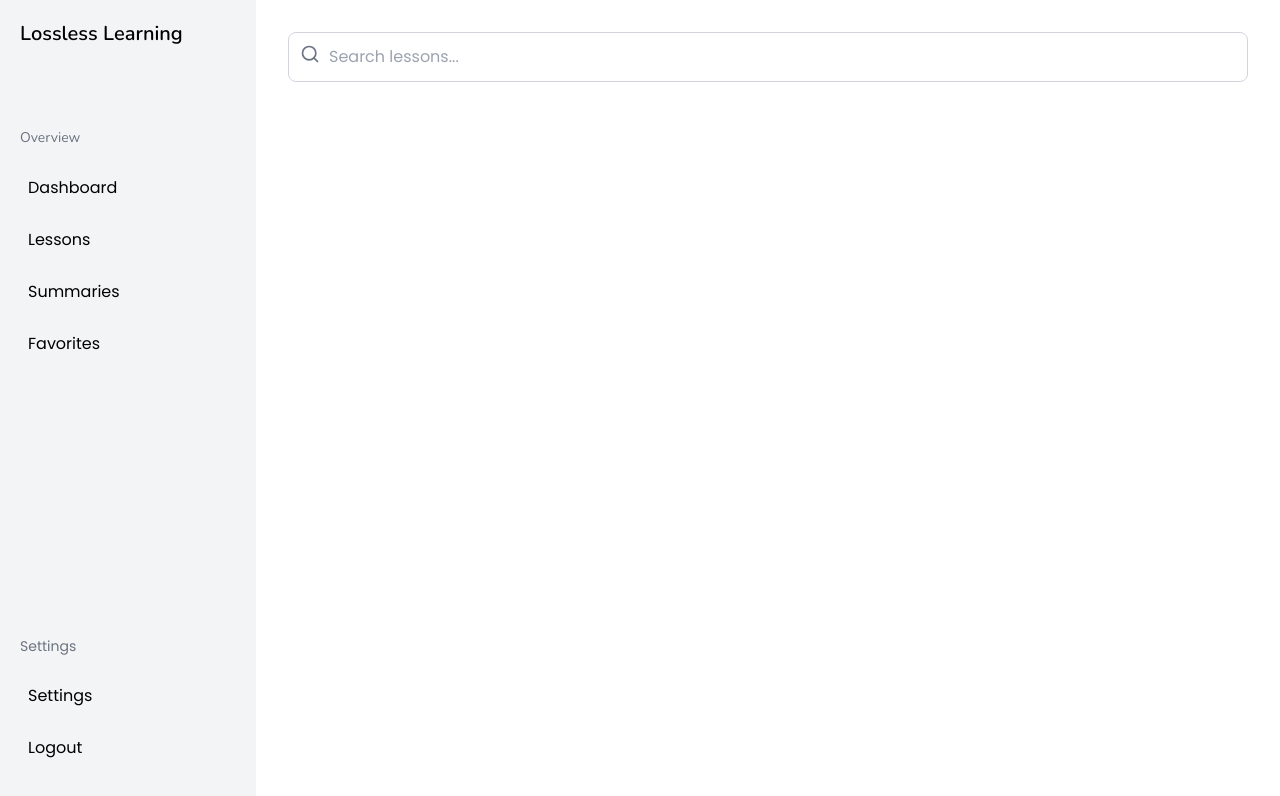
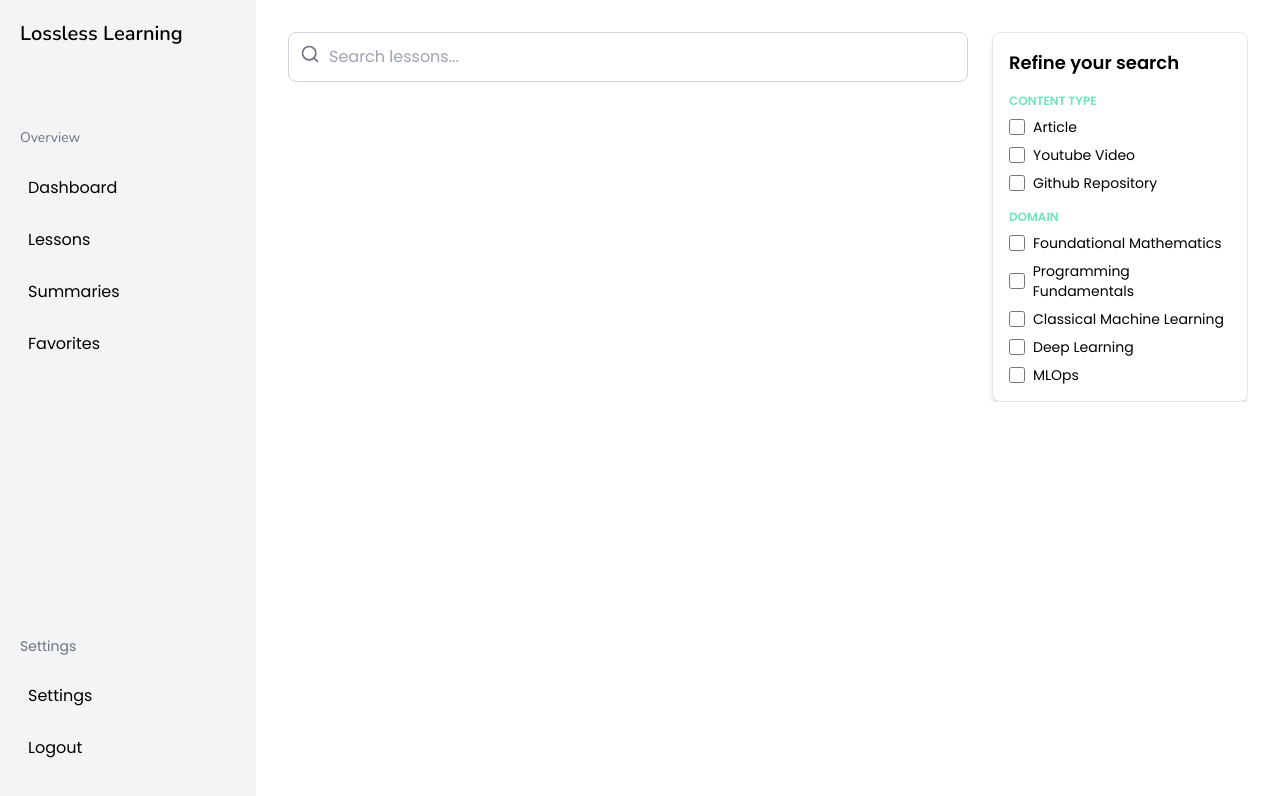
Before and after one commit to AnirudhKakati/lossless-learning, a React (Vite) app in the folder react-app/: page /summary in a window 1280 px wide. Shown: the top 796 px of the page. Built offline with nearby package versions, Linux system fonts and the light colour scheme.

Commit message:
Fix Search Filter Component

```diff
--- a/react-app/src/components/SearchFilter.jsx
+++ b/react-app/src/components/SearchFilter.jsx
@@ -1,36 +1,35 @@
 export default function SearchFilter() {
     return (
-      <div className="w-64 p-4 border rounded-lg shadow-md bg-white">
-
+        <div className="w-64 p-4 border rounded-lg shadow-md bg-white h-fit">
         <h2 className="text-lg font-bold">Refine your search</h2>
-
-
         <div className="mt-4">
-          <h3 className="text-xs font-semibold text-gray-500 uppercase">
-            Content Type
-          </h3>
+          <h3 className="text-xs font-semibold text-emerald-300 uppercase">Content Type</h3>
           <ul className="mt-2 space-y-2">
-            {["Article", "Youtube Video", "Github Repository"].map(
-              (item, index) => (
-                <li key={index} className="flex items-center">
-                  <input type="checkbox" id={item} className="w-4 h-4 mr-2" />
-                  <label htmlFor={item} className="text-sm">{item}</label>
-                </li>
-              )
-            )}
+            {["Article", "Youtube Video", "Github Repository"].map((item, index) => (
+              <li key={index} className="flex items-center">
+                <input type="checkbox" id={item} className="w-4 h-4 mr-2" />
+                <label htmlFor={item} className="text-sm">
+                  {item}
+                </label>
+              </li>
+            ))}
           </ul>
         </div>
-
-
         <div className="mt-4">
-          <h3 className="text-xs font-semibold text-gray-500 uppercase">Domain</h3>
+          <h3 className="text-xs font-semibold text-emerald-300 uppercase">Domain</h3>
           <ul className="mt-2 space-y-2">
             {[
-
+              "Foundational Mathematics",
+              "Programming Fundamentals",
+              "Classical Machine Learning",
+              "Deep Learning",
+              "MLOps",
             ].map((item, index) => (
               <li key={index} className="flex items-center">
                 <input type="checkbox" id={item} className="w-4 h-4 mr-2" />
-                <label htmlFor={item} className="text-sm">{item}</label>
+                <label htmlFor={item} className="text-sm">
+                  {item}
+                </label>
               </li>
             ))}
           </ul>
--- a/react-app/src/pages/Summary.jsx
+++ b/react-app/src/pages/Summary.jsx
@@ -1,5 +1,6 @@
 import Navbar from "../components/Navbar";
 import SearchBar from "../components/SearchBar"
+import SearchFilter from "../components/SearchFilter"
 export default function Summary() {
 
     return (
@@ -13,6 +14,7 @@ export default function Summary() {
                     <SearchBar />
 
                     </div>
+                    <SearchFilter />
                 </div>
 
             </main>
```
